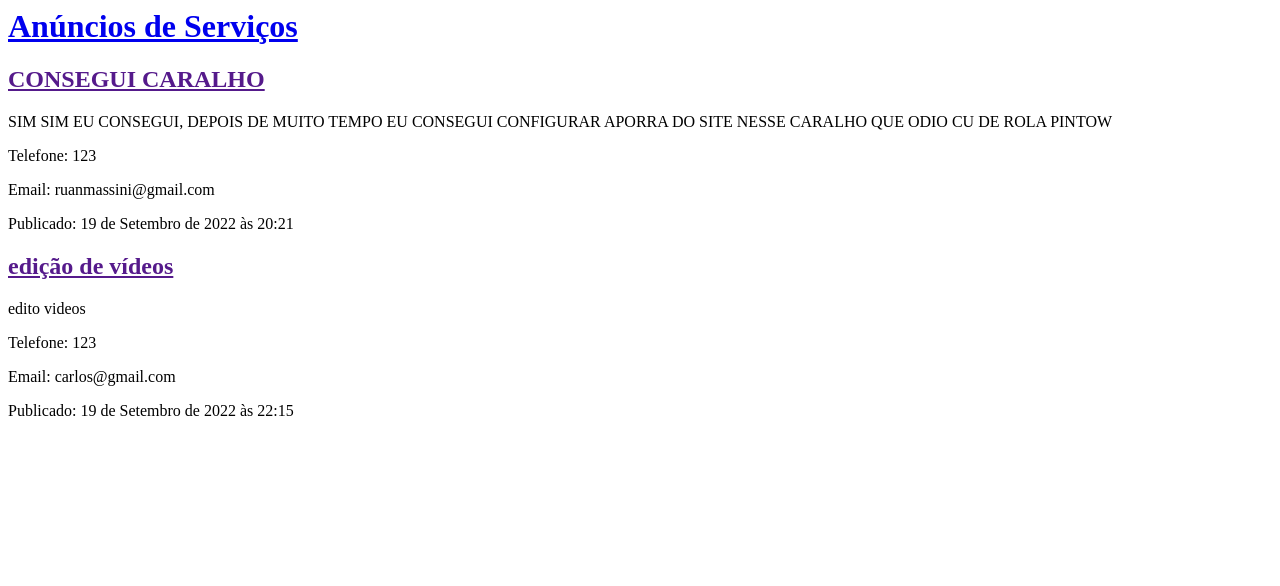
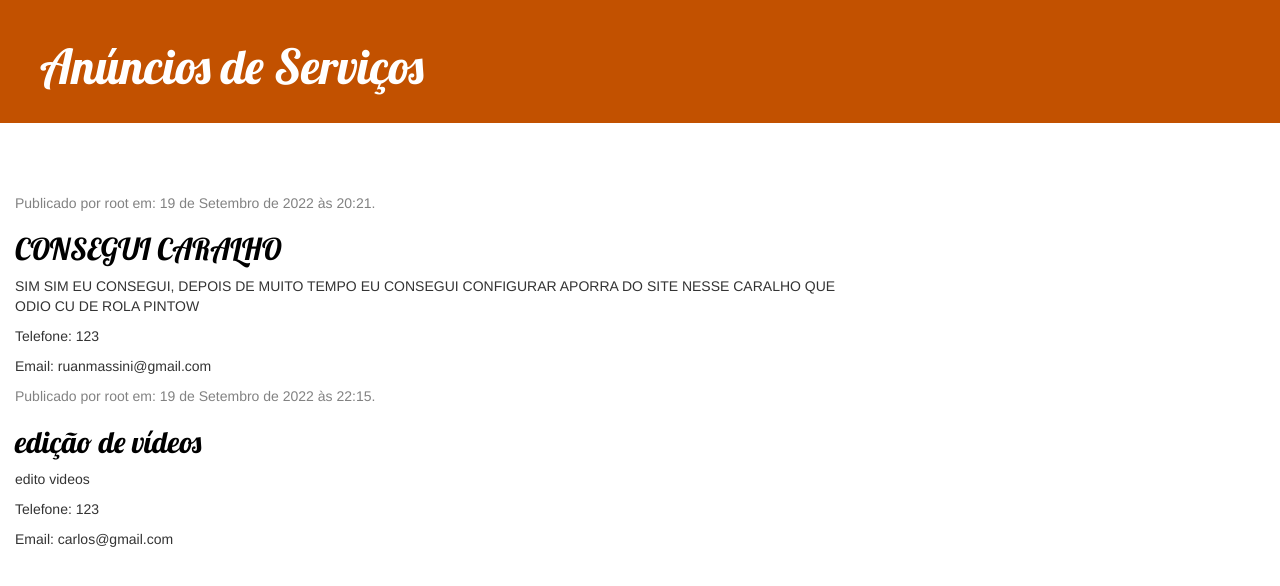
Before and after one commit to flamign0/ajudaqui, a Django app: page / in a window 1280 px wide. Shown: the top 586 px of the page. Run offline with Django 4.2, Linux system fonts and the light colour scheme; data comes from the database, SQL or seed files in the repository; both versions use the stored data as it was after the commit; some libraries are stand-ins or nearby versions.

Commit message:
Configurei views post_detail  adicionei arquivo post_detail.html

```diff
--- /dev/null
+++ b/blog/static/CSS/blog.css
@@ -0,0 +1,52 @@
+h1 a, h2 a{
+    color: #C25100;
+    font-family: 'Lobster';
+
+}
+
+.cabeca {
+    background-color: #C25100;
+    margin-top: 0;
+    padding: 20px 20px 20px 40px;
+}
+
+.cabeca h1, .cabeca h1 a, .cabeca h1 a:visited, .cabeca h1 a:active {
+    color: #ffffff;
+    font-size: 36pt;
+    text-decoration: none;
+}
+
+.content {
+    margin-left: 40px;
+}
+
+h1, h2, h3, h4 {
+    font-family: 'Lobster', cursive;
+}
+
+.data {
+    color: #828282;
+}
+
+.save {
+    float: right;
+}
+
+.anuncios-form textarea, .anuncios-form input {
+    width: 100%;
+}
+
+.top-menu, .top-menu:hover, .top-menu:visited {
+    color: #ffffff;
+    float: right;
+    font-size: 26pt;
+    margin-right: 20px;
+}
+
+.cabeca {
+    margin-bottom: 70px;
+}
+
+.anuncios h2 a, .anuncios h2 a:visited {
+    color: #000000;
+}
--- /dev/null
+++ b/blog/templates/blog/base.html
@@ -0,0 +1,26 @@
+{% load static %}
+
+<html>
+    <head>
+        <link href="//fonts.googleapis.com/css?family=Lobster&subset=latin,latin-ext" rel="stylesheet" type="text/css">
+        <title>Ajudaqui</title>
+    </head>
+    <link rel="stylesheet" href="//maxcdn.bootstrapcdn.com/bootstrap/3.2.0/css/bootstrap.min.css">
+    <link rel="stylesheet" href="//maxcdn.bootstrapcdn.com/bootstrap/3.2.0/css/bootstrap-theme.min.css">
+    <link rel="stylesheet" href="{% static 'css/blog.css' %}">
+    <body>
+        <body>
+            <div class="cabeca">
+                <h1><a href="/">Anúncios de Serviços</a></h1>
+            </div>
+            <div class="conteudo">
+                <div class="coluna">
+                    <div class="col-md-8">
+                    {% block content %}
+                    {% endblock %}
+                    </div>
+                </div>
+            </div>
+        </body>
+    </body>
+</html>
--- /dev/null
+++ b/blog/templates/blog/post_detail.html
@@ -0,0 +1 @@
+{% extend 'blog/base.html' %}
--- a/blog/templates/blog/post_list.html
+++ b/blog/templates/blog/post_list.html
@@ -1,20 +1,15 @@
+{% extends 'blog/base.html' %}
 
-<html>
-    <head>
-        <title>Ajudaqui</title>
-    </head>
-    <body>
-        <h1><a href="/">
-            Anúncios de Serviços
-        </a></h1>
-        <div>
-            {% for Anuncio in anuncios %}
-            <div>
-                <h2><a href="">{{ Anuncio.tipoSv }}</a></h2>
-                <p>{{ Anuncio.descSv }}</p>
-                <p>Telefone: {{ Anuncio.telefone }}</p>
-                <p>Email: {{ Anuncio.email }}</p>
-                <p>Publicado: {{ Anuncio.data_publicacao }}</p>
+{% block content %}
+    {% for Anuncio in anuncios %}
+        <div class="anuncios">
+            <div class="data">
+                <p>Publicado por {{ Anuncio.autor }} em: {{ Anuncio.data_publicacao}}.</p>
             </div>
-            {% endfor %}
+            <h2><a href="{% url 'post_detail' pk=Anuncio.pk %}">{{ Anuncio.tipoSv }}</a></h2>
+            <p>{{ Anuncio.descSv|linebreaksbr }}</p>
+            <p>Telefone: {{ Anuncio.telefone }}</p>
+           <p>Email: {{ Anuncio.email }}</p>
         </div>
+    {% endfor %}
+{% endblock %}
--- a/blog/urls.py
+++ b/blog/urls.py
@@ -3,4 +3,5 @@ from . import views
 
 urlpatterns = [
     path('', views.post_list, name='post_list'),
+    path('anuncio/<int:pk>/', views.post_detail, name='post_detail'),
 ]
--- a/blog/views.py
+++ b/blog/views.py
@@ -1,4 +1,4 @@
-from django.shortcuts import render
+from django.shortcuts import render, get_object_or_404
 from django.utils import timezone
 from .models import Anuncio
 
@@ -6,3 +6,7 @@ from .models import Anuncio
 def post_list(request):
     anuncios = Anuncio.objects.filter(data_publicacao__lte=timezone.now()).order_by('data_publicacao')
     return render(request, 'blog/post_list.html', {'anuncios': anuncios})
+
+def post_detail(request, pk):
+    anuncio = get_object_or_404(Anuncio, pk=pk)
+    return render(request, 'blog/post_detail.html', {'Anuncio': anuncio})
```
Also changed, not shown: db.sqlite3 (added), 1 other file.
